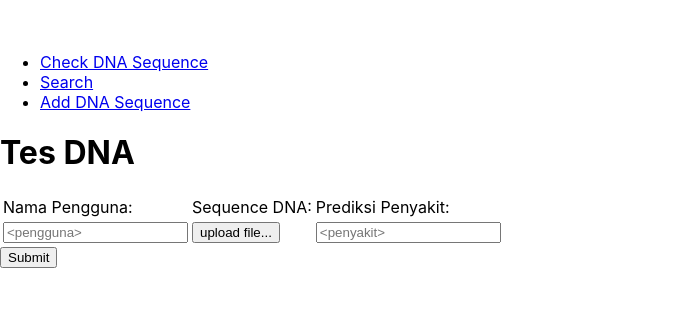
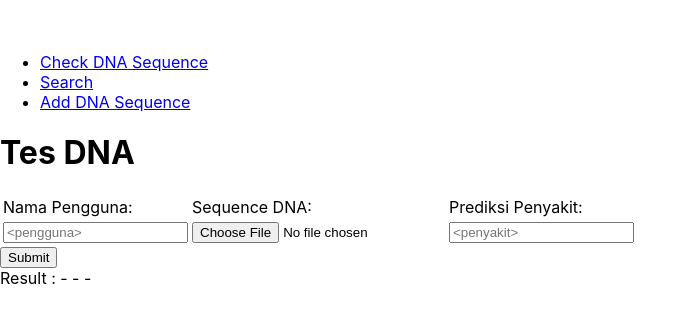
Before and after one commit to ilhamwibowo/DNA-Sequence-Search, a React (Create React App) app in the folder frontend/: page /test in a window 1280 px wide. Shown: the top 322 px of the page, without its empty margins (0-697 px from the left). Built offline with nearby package versions, Linux system fonts and the light colour scheme.

Commit message:
submit hasil test + output

```diff
--- a/frontend/src/Pages/DNAPage/DNAPage.js
+++ b/frontend/src/Pages/DNAPage/DNAPage.js
@@ -1,21 +1,48 @@
-import React, {useRef, useState} from "react";
+import React, {useState} from "react";
 import './DNAPage.css';
 
 const DNAPage = (props) => {
-    const [files, setFiles] = useState("empty.txt");
-
-    const hiddenFileInput = useRef(null);
-
-    const uploadPicker = (event) => {
-        event.preventDefault();
-        hiddenFileInput.current.click();
-    }
+    const [files, setFiles] = useState(null);
+    const [name, setName] = useState('');
+    const [disease, setDisease] = useState('');
+    const [result, setResult] = useState([]);
+    const [pred, setPred] = useState('');
     const uploadHandler = (event) => {
         const file = event.target.files[0];
         setFiles(file);
-        //setResultLabel(files);
     }
 
+    const submitData =  (event) => {
+        event.preventDefault();
+        var file = files;
+        var textType = /text.*/;
+        if (file.type.match(textType)) {
+            var reader = new FileReader();
+            reader.onload = async function (e) {
+                var content = reader.result;
+                let data = {
+                    Nama : name,
+                    Nama_Penyakit : disease,
+                    DNASequence : content
+                };
+                let response = await fetch('http://localhost:8080/hasil/add', {
+                    method: 'POST',
+                    headers: {
+                        'Content-Type': 'application/json'
+                    },
+                    body: JSON.stringify(data)
+                  }).then((response) => response.json())
+                  .then((date) => {
+                      setResult(date.currentdate);
+                      setPred(date.pred);
+                      return date;
+                  });
+                alert("Success!");
+            }
+
+            reader.readAsText(file);
+        }
+    }
     return (
         <div className='dnaPage'>
             <div className='dnaTitle'>
@@ -23,7 +50,7 @@ const DNAPage = (props) => {
             </div>
             <div className='dnaBody'>
                 <div className='dnaForm'>
-                    <form method="post">
+                    <form onSubmit={submitData}>
                         <table>
                             <tr>
                                 <td>
@@ -44,23 +71,41 @@ const DNAPage = (props) => {
                             </tr>
                             <tr>
                                 <td>
-                                    <input type="text" name="dnaUsernameInput" placeholder="<pengguna>" />
+                                    <input
+                                        type="text"
+                                        name="dnaUsernameInput"
+                                        placeholder="<pengguna>"
+                                        value= {name}
+                                        onChange={(e) => setName(e.target.value)}
+
+                                    />
                                 </td>
                                 <td>
-                                    <button onClick={uploadPicker}>upload file...</button>
-                                    <input type='file' ref={hiddenFileInput} name="dnaFileInput" id="getFile" style={{display: 'none'}} onChange={uploadHandler} />
-                                    <label>{props.fileNameDNA}</label>
+                                    {/* <button onClick={uploadPicker}>upload file...</button> */}
+                                    <input
+                                        type='file'
+                                        name="dnaFileInput"
+                                        id="getFile"
+                                        onChange={uploadHandler}
+                                    />
+                                    {/* <label>{props.fileNameDNA}</label> */}
                                 </td>
                                 <td>
-                                    <input type="text" name="dnaDiseaseInput" placeholder="<penyakit>" />
+                                    <input
+                                        type="text"
+                                        name="dnaDiseaseInput"
+                                        placeholder="<penyakit>"
+                                        value= {disease}
+                                        onChange={(e) => setDisease(e.target.value)}
+                                    />
                                 </td>
                             </tr>
                         </table>
-                        <input type="submit" value="Submit" onClick={uploadHandler}/>
+                        <button type="submit" >Submit</button>
                     </form>
                 </div>
                 <div className='dnaResult'>
-
+                    Result : {result} - {name} - {disease} - {pred}
                 </div>
             </div>
         </div>
--- a/frontend/src/Pages/DiseasePage/ResultLabel.js
+++ b/frontend/src/Pages/DiseasePage/ResultLabel.js
@@ -1,8 +1,11 @@
 import React from 'react'
 
-const ResultLabel = ({files}) => {
+const ResultLabel = (data) => {
   return (
-    <div><p>{files}</p></div>
+    <div className='resultLabel'>
+      <p>{data.currentdate}</p>
+      <p>{data.pred}</p>
+    </div>
   )
 }
 
```
